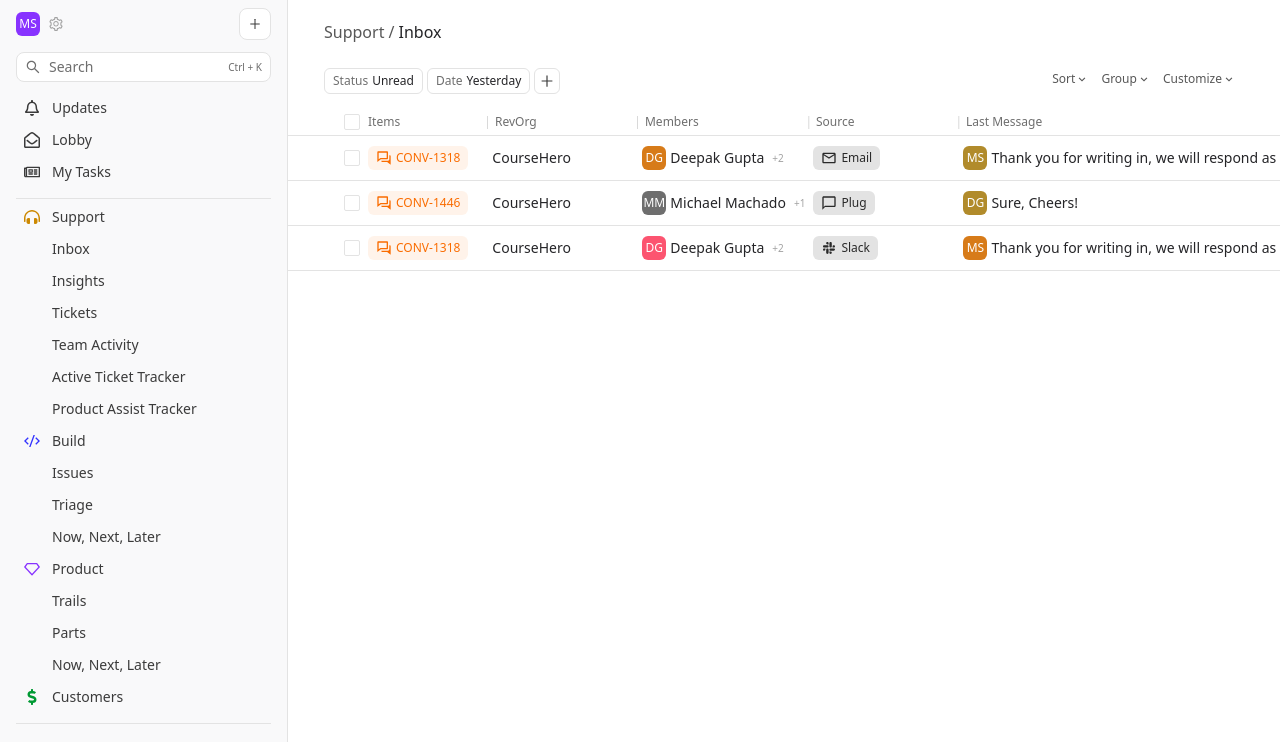
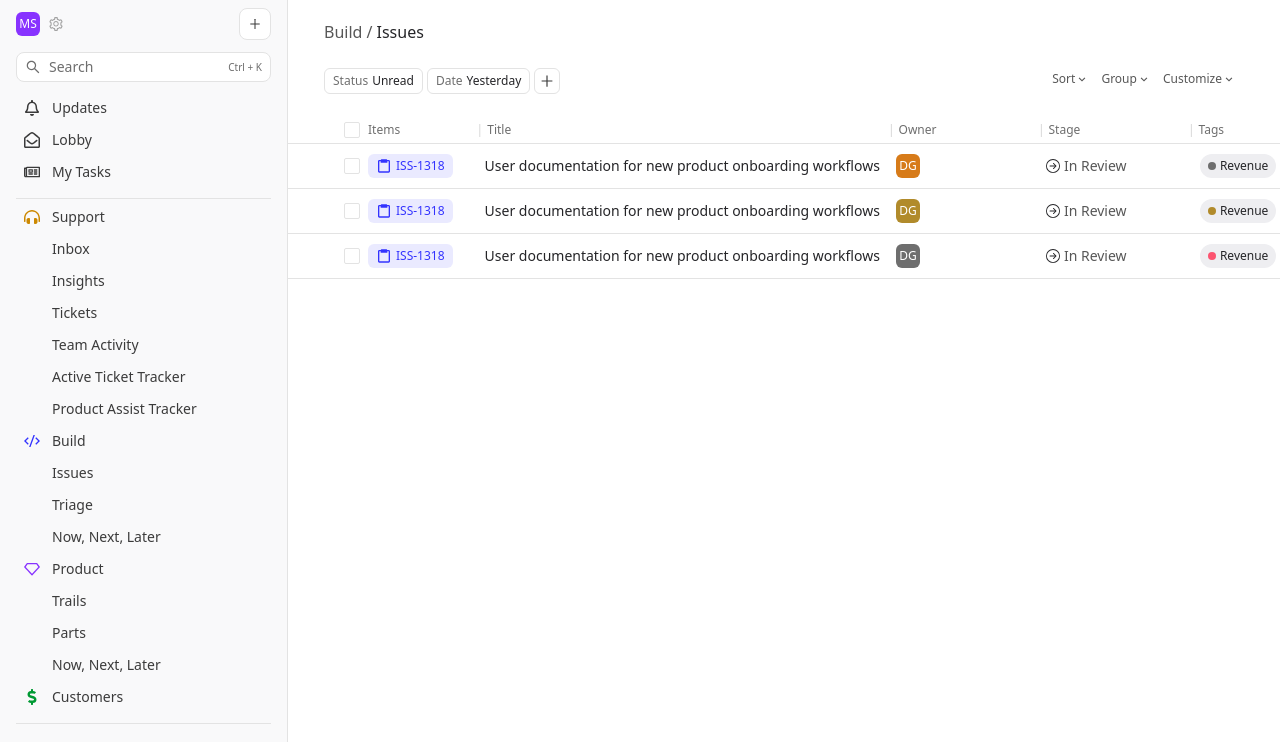
Before and after one commit to devrev/onboarding-prototype, a Next.js app: page /app/play in a window 1280 px wide. Shown: the top 742 px of the page. Built offline with nearby package versions, Linux system fonts and the light colour scheme.

Commit message:
add: issues table

```diff
--- /dev/null
+++ b/src/converters/convertToIssueTableRow/index.js
@@ -0,0 +1,29 @@
+import React from "react";
+import WorkPill from "@/libs/atoms/workPill";
+import ProfilePicture from "@/libs/atoms/profile";
+import StagePill from "@/libs/atoms/stagePill";
+import Tag from "@/libs/atoms/tag";
+
+const convertToIssueTableRow = (issue) => {
+  return [
+    <WorkPill key={issue.displayId} type="issue" display={issue.displayId} />,
+    issue.title,
+    <ProfilePicture
+      key="owner_pfp"
+      size="xs"
+      name={issue.owner.name}
+      color={issue.owner?.color}
+    />,
+    <StagePill key="stage" stage={issue.stage} />,
+    <div key="tags" className="flex items-center">
+      {issue.tags.map((tag) => (
+        <Tag key={tag.name} name={tag.name} />
+      ))}
+    </div>,
+    <p className="text-default font-medium text-gray-600" key="update">
+      {issue.priority}
+    </p>,
+  ];
+};
+
+export default convertToIssueTableRow;
--- /dev/null
+++ b/src/libs/atoms/stagePill/index.js
@@ -0,0 +1,23 @@
+import React from "react";
+import { BsArrowRightCircle } from "react-icons/bs";
+
+const iconMap = {
+  review: BsArrowRightCircle,
+};
+
+const textMap = {
+  review: "In Review",
+};
+
+const StagePill = ({ stage }) => {
+  const Icon = iconMap[stage];
+
+  return (
+    <div className="flex items-center">
+      <Icon />
+      <p className="ml-1 font-medium text-gray-600">{textMap[stage]}</p>
+    </div>
+  );
+};
+
+export default StagePill;
--- /dev/null
+++ b/src/libs/atoms/tag/index.js
@@ -0,0 +1,27 @@
+import clsx from "clsx";
+import React from "react";
+
+const colors = [
+  "bg-gray-500",
+  "bg-yellow-light",
+  "bg-red-light",
+  "bg-orange-light",
+  "bg-purple-light",
+  "bg-red-light",
+];
+
+const Tag = ({ name, color }) => {
+  if (!color) {
+    const colorIdx = Math.floor(Math.random() * colors.length);
+    color = colors[colorIdx];
+  }
+
+  return (
+    <div className="flex bg-pill w-fit items-center py-1 px-2 rounded-xl ml-1">
+      <div className={clsx("w-2 h-2 rounded", color)}></div>
+      <div className="ml-1 text-small">{name}</div>
+    </div>
+  );
+};
+
+export default Tag;
--- /dev/null
+++ b/src/libs/desks/issues/index.js
@@ -0,0 +1,84 @@
+import React from "react";
+import Filters from "@/libs/components/Filters";
+import Table from "@/libs/molecules/Table";
+import convertToIssueTableRow from "@/converters/convertToIssueTableRow";
+
+const IssueDesk = () => {
+  return (
+    <div>
+      <div className="py-5 px-page-gutter flex">
+        <h2 className="text-gray-600">Build /</h2>
+        <h2 className="ml-1">Issues</h2>
+      </div>
+      <div className="px-page-gutter">
+        <Filters
+          filters={[
+            { name: "Status", value: "Unread" },
+            { name: "Date", value: "Yesterday" },
+          ]}
+          sort={[{ name: "Sort" }, { name: "Group" }, { name: "Customize" }]}
+        />
+      </div>
+      <div className="mt-6">
+        <Table
+          headers={["Items", "Title", "Owner", "Stage", "Tags", "Priority"]}
+          data={[
+            convertToIssueTableRow({
+              displayId: "ISS-1318",
+              title: "User documentation for new product onboarding workflows",
+              owner: {
+                name: "Deepak Gupta",
+              },
+              priority: "P1",
+              stage: "review",
+              tags: [
+                {
+                  name: "Revenue",
+                },
+                {
+                  name: "+2",
+                },
+              ],
+            }),
+            convertToIssueTableRow({
+              displayId: "ISS-1318",
+              title: "User documentation for new product onboarding workflows",
+              owner: {
+                name: "Deepak Gupta",
+              },
+              priority: "P1",
+              stage: "review",
+              tags: [
+                {
+                  name: "Revenue",
+                },
+                {
+                  name: "+2",
+                },
+              ],
+            }),
+            convertToIssueTableRow({
+              displayId: "ISS-1318",
+              title: "User documentation for new product onboarding workflows",
+              owner: {
+                name: "Deepak Gupta",
+              },
+              priority: "P1",
+              stage: "review",
+              tags: [
+                {
+                  name: "Revenue",
+                },
+                {
+                  name: "+2",
+                },
+              ],
+            }),
+          ]}
+        />
+      </div>
+    </div>
+  );
+};
+
+export default IssueDesk;
--- a/src/libs/molecules/Table/index.js
+++ b/src/libs/molecules/Table/index.js
@@ -1,13 +1,21 @@
+import useMobileScreen from "@/hooks/useMobileScreen";
+import clsx from "clsx";
 import React from "react";
 
 const Table = ({ data, headers }) => {
+  const isMobile = useMobileScreen();
   return (
     <div className="flex items-start flex-2 mr-20">
       <table>
         <tbody>
           <tr>
             <th>
-              <div className="flex items-center ml-14 mr-4">
+              <div
+                className={clsx(
+                  "flex items-center mr-4",
+                  isMobile ? "ml-3" : "ml-14"
+                )}
+              >
                 <div className="w-4 h-4 border rounded-sm mr-2"></div>
                 {headers[0]}
               </div>
@@ -16,7 +24,12 @@
           {data.map((dataItem) => (
             <tr key={dataItem[0]}>
               <td>
-                <div className="flex items-center ml-12 mr-4">
+                <div
+                  className={clsx(
+                    "flex items-center mr-4",
+                    isMobile ? "ml-1" : "ml-12"
+                  )}
+                >
                   <div className="w-4 h-4 border rounded-sm mr-2"></div>
                   {dataItem[0]}
                 </div>
@@ -38,11 +51,10 @@
                   )
               )}
             </tr>
-            {data.map((dataItem) => (
+            {data.map((dataItem, index) => (
               <tr key={dataItem[1]}>
-                {dataItem.map(
-                  (item, idx) => idx > 0 && <td key={item}>{item}</td>
-                )}
+                {/* eslint-disable-next-line react/jsx-key */}
+                {dataItem.map((item, idx) => idx > 0 && <td>{item}</td>)}
               </tr>
             ))}
           </tbody>
--- a/src/pages/app/play.js
+++ b/src/pages/app/play.js
@@ -3,6 +3,7 @@
 import SideNav from "@/libs/components/SideNav";
 import useMobileScreen from "@/hooks/useMobileScreen";
 import clsx from "clsx";
+import IssueDesk from "@/libs/desks/issues";
 import ConversationDesk from "@/libs/desks/conversations";
 
 export default function Playground() {
@@ -15,7 +16,7 @@
       <main>
         <SideNav />
         <div className={clsx(!isMobile && "ml-72")}>
-          <ConversationDesk />
+          <IssueDesk />
         </div>
       </main>
     </>
--- a/src/styles/tables.css
+++ b/src/styles/tables.css
@@ -11,7 +11,6 @@
 th, td {
   min-width: 150px;
   max-width: 500px;
-  @apply space-x-1;
   @apply flex-grow;
 }
 
@@ -22,7 +21,7 @@
   text-overflow: ellipsis;
   height: 45px;
   @apply mr-4;
-  @apply pl-2;
+  @apply px-2;
 }
 
 th {
```
